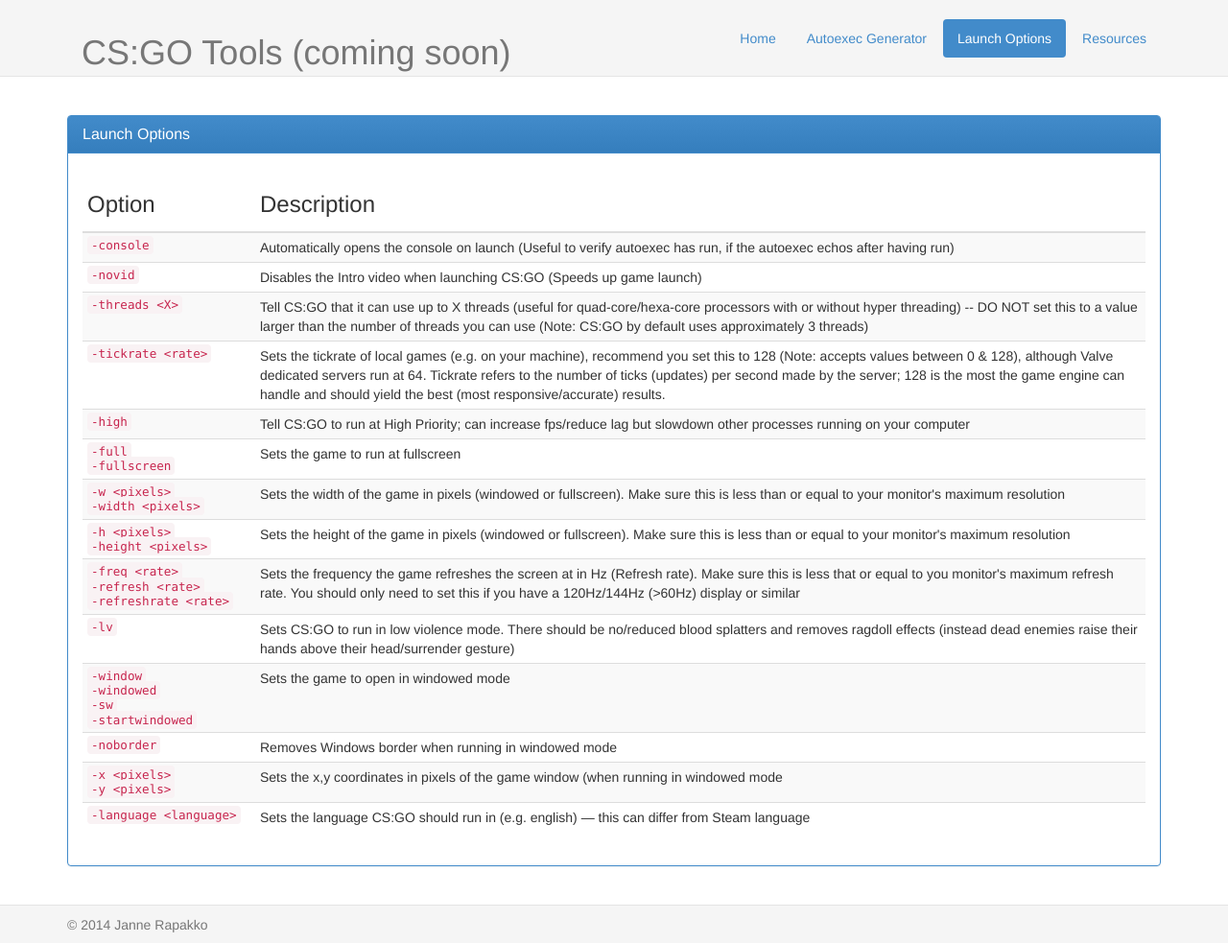
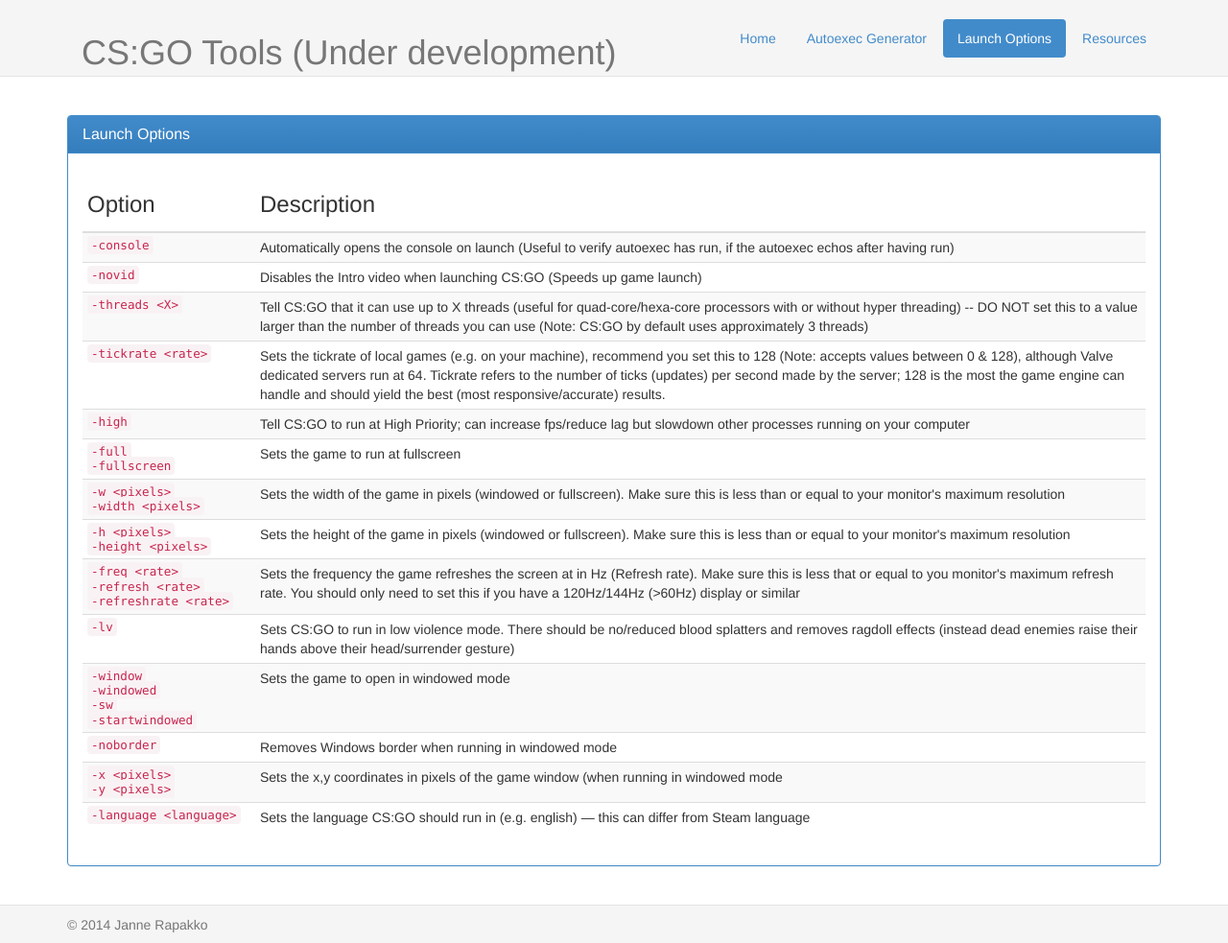
Before and after one commit to jrapakko/csgo, a Jekyll site: the page built from launch-opts/index.html, in a window 1280 px wide. Shown: the whole page at 96% size. Built offline with Jekyll 4.4.1, drawn with Linux system fonts in a browser that asks for light colours; nearby versions of some CDN libraries.

Commit message:
gitignore update, slight adjustment to text

```diff
--- a/_includes/header.html
+++ b/_includes/header.html
@@ -6,4 +6,4 @@
         </li>
     {% endfor %}
 </ul>
-<a class="navbar-brand" href="{{ site.baseurl }}/"><h1 class="text-muted">CS:GO Tools (coming soon)</h1></a>
+<a class="navbar-brand" href="{{ site.baseurl }}/"><h1 class="text-muted">CS:GO Tools (Under development)</h1></a>
--- a/autoexec/autoexec_template.html
+++ b/autoexec/autoexec_template.html
@@ -1,5 +1,5 @@
 ---
-layout: ""
+layout:
 nav_title: ""
 ---
 {
```
Also changed, not shown: 1 other file.
